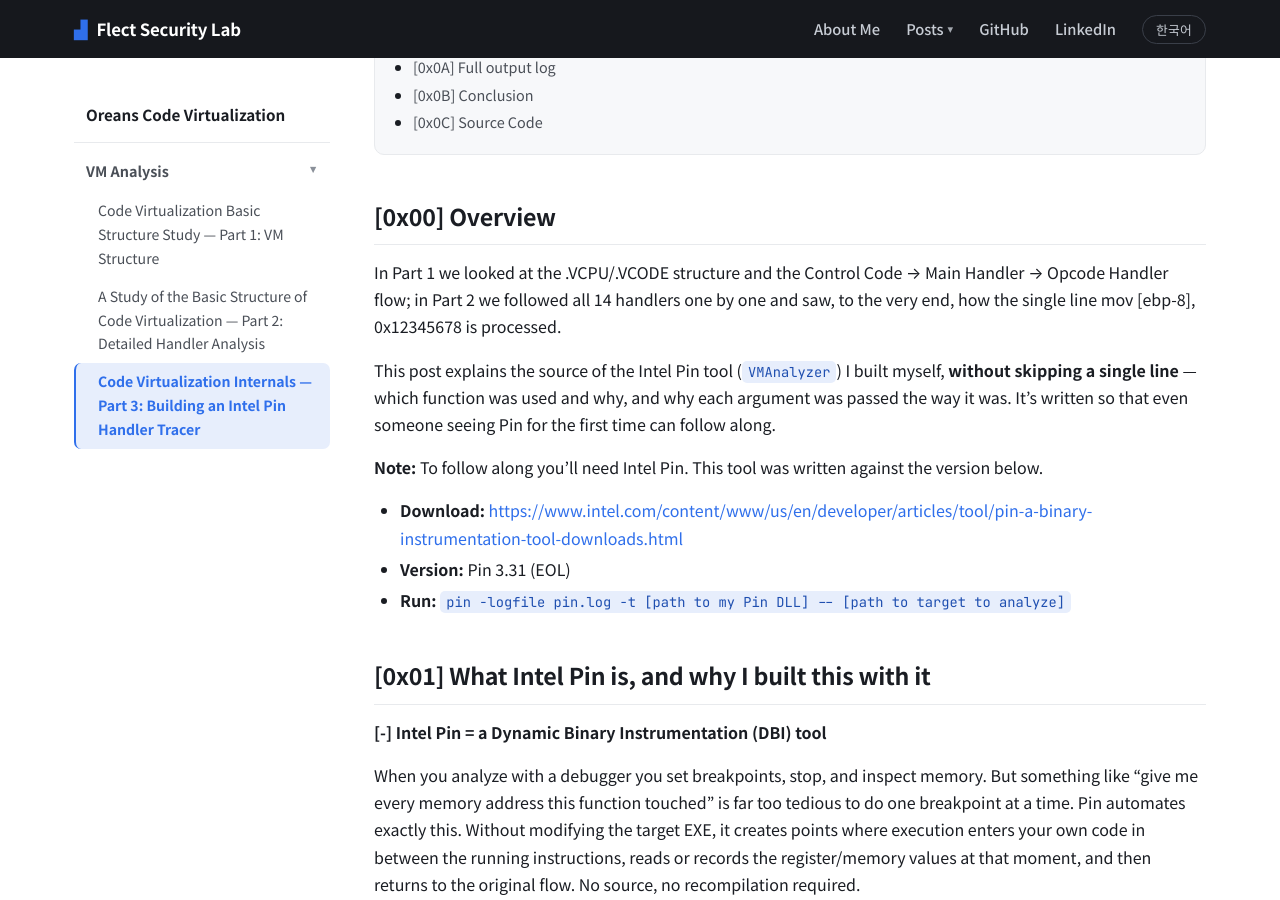
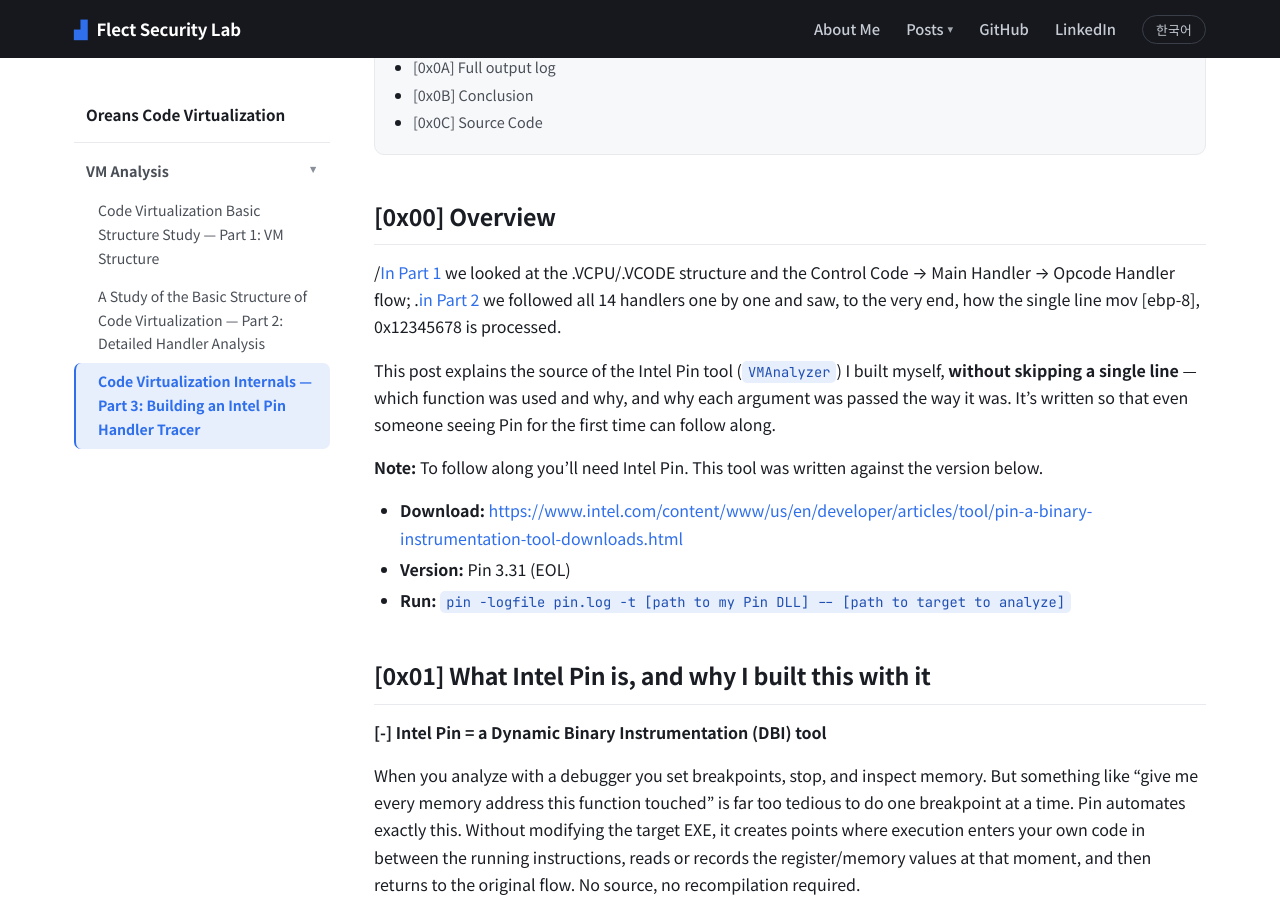
Before and after one commit to LeeGwan/LeeGwan.github.io, a Jekyll site: the page built from _en/2026-06-11-oreans-vm-3.md, in a window 1280 px wide and 900 px high, scrolled down 786 px. Built offline with Jekyll 4.4.1, drawn with Linux system fonts in a browser that asks for light colours; part of the change alters nothing that is shown.

```diff
--- a/_en/2026-06-11-oreans-vm-3.md
+++ b/_en/2026-06-11-oreans-vm-3.md
@@ -14,7 +14,7 @@ summary: "We build the very Pin tool that produced the traces from Parts 1 and 2
 
 ## [0x00] Overview
 
-In Part 1 we looked at the .VCPU/.VCODE structure and the Control Code → Main Handler → Opcode Handler flow; in Part 2 we followed all 14 handlers one by one and saw, to the very end, how the single line mov [ebp-8], 0x12345678 is processed.
+/[In Part 1](https://leegwan.github.io/posts/2026-05-25-oreans-vm-1/) we looked at the .VCPU/.VCODE structure and the Control Code → Main Handler → Opcode Handler flow; .[in Part 2](https://leegwan.github.io/posts/2026-05-30-oreans-vm-2/) we followed all 14 handlers one by one and saw, to the very end, how the single line mov [ebp-8], 0x12345678 is processed.
 
 This post explains the source of the Intel Pin tool (`VMAnalyzer`) I built myself, **without skipping a single line** — which function was used and why, and why each argument was passed the way it was. It's written so that even someone seeing Pin for the first time can follow along.
 
```
